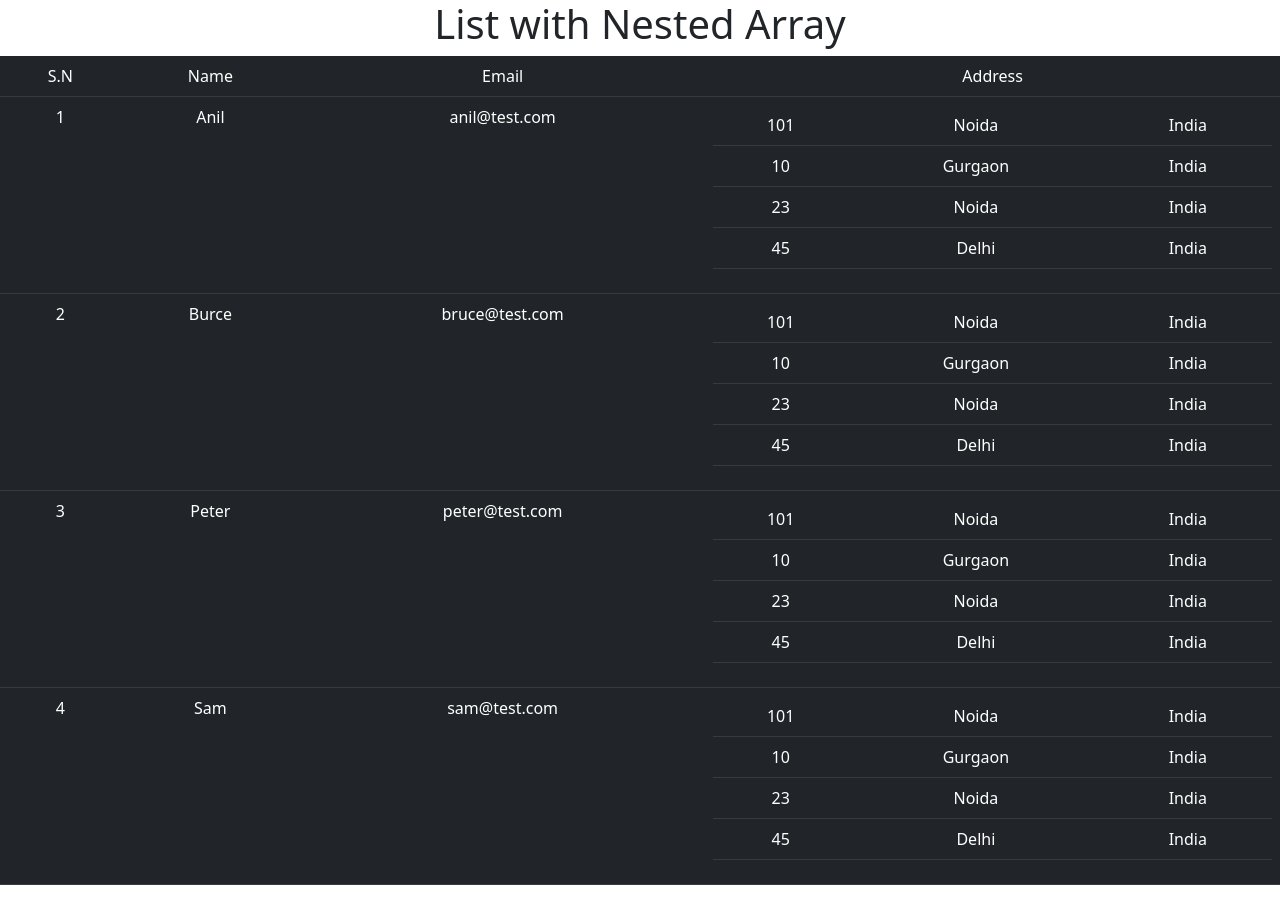
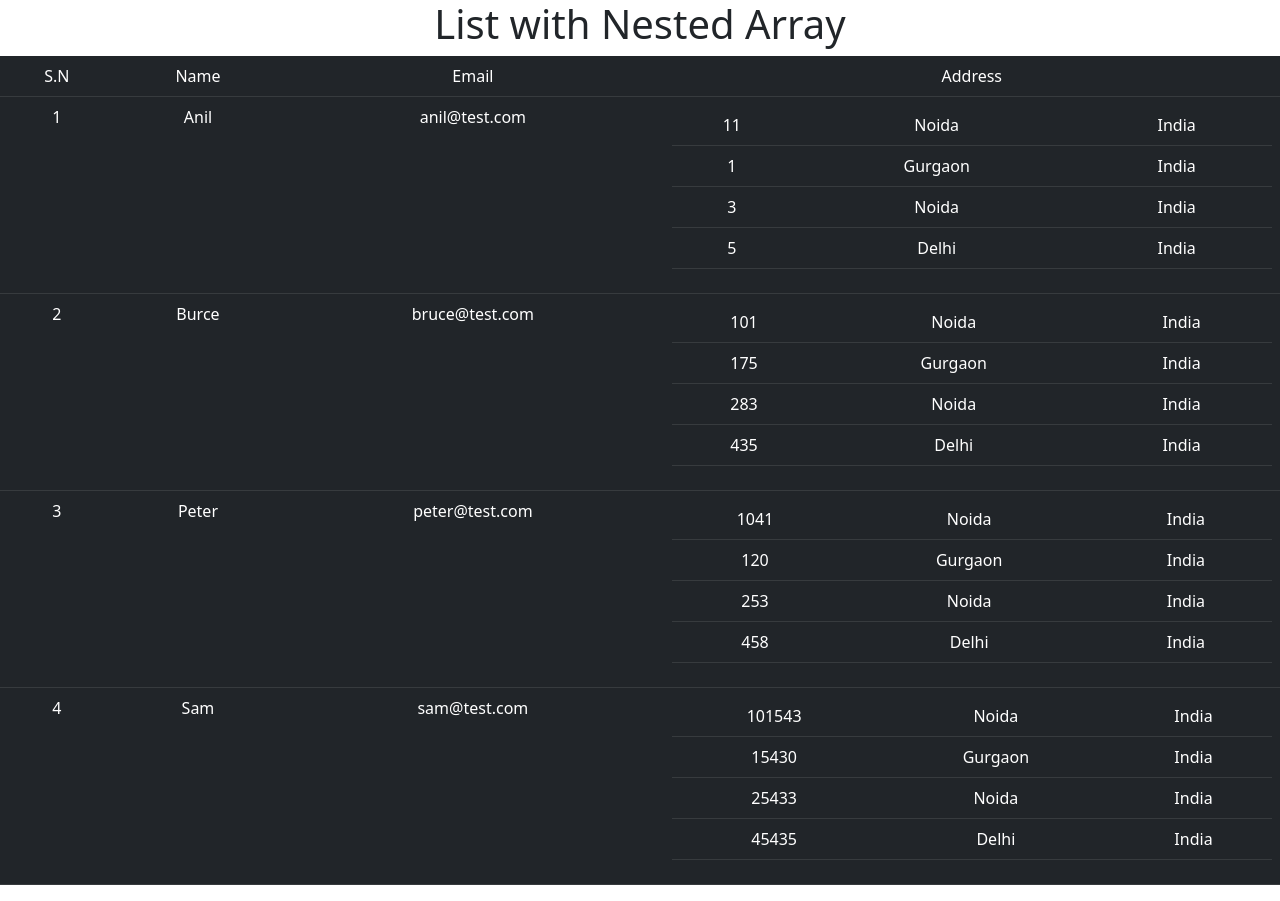
Before and after one commit to Nitish8800/React-Practice-Tutorial, a React (Create React App) app in the folder react_tutorial_3_state-fun/: page / in a window 1280 px wide. Built offline with nearby package versions, Linux system fonts and the light colour scheme.

Commit message:
React tutorial in Hindi #35 Nested List in ReactJs

```diff
--- a/react_tutorial_3_state-fun/src/App.js
+++ b/react_tutorial_3_state-fun/src/App.js
@@ -573,10 +573,10 @@ function App() {
       name: "Anil",
       email: "anil@test.com",
       address: [
-        { hm: "101", city: "Noida", country: "India" },
-        { hm: "10", city: "Gurgaon", country: "India" },
-        { hm: "23", city: "Noida", country: "India" },
-        { hm: "45", city: "Delhi", country: "India" },
+        { hm: "11", city: "Noida", country: "India" },
+        { hm: "1", city: "Gurgaon", country: "India" },
+        { hm: "3", city: "Noida", country: "India" },
+        { hm: "5", city: "Delhi", country: "India" },
       ],
     },
     {
@@ -584,29 +584,29 @@ function App() {
       email: "bruce@test.com",
       address: [
         { hm: "101", city: "Noida", country: "India" },
-        { hm: "10", city: "Gurgaon", country: "India" },
-        { hm: "23", city: "Noida", country: "India" },
-        { hm: "45", city: "Delhi", country: "India" },
+        { hm: "175", city: "Gurgaon", country: "India" },
+        { hm: "283", city: "Noida", country: "India" },
+        { hm: "435", city: "Delhi", country: "India" },
       ],
     },
     {
       name: "Peter",
       email: "peter@test.com",
       address: [
-        { hm: "101", city: "Noida", country: "India" },
-        { hm: "10", city: "Gurgaon", country: "India" },
-        { hm: "23", city: "Noida", country: "India" },
-        { hm: "45", city: "Delhi", country: "India" },
+        { hm: "1041", city: "Noida", country: "India" },
+        { hm: "120", city: "Gurgaon", country: "India" },
+        { hm: "253", city: "Noida", country: "India" },
+        { hm: "458", city: "Delhi", country: "India" },
       ],
     },
     {
       name: "Sam",
       email: "sam@test.com",
       address: [
-        { hm: "101", city: "Noida", country: "India" },
-        { hm: "10", city: "Gurgaon", country: "India" },
-        { hm: "23", city: "Noida", country: "India" },
-        { hm: "45", city: "Delhi", country: "India" },
+        { hm: "101543", city: "Noida", country: "India" },
+        { hm: "15430", city: "Gurgaon", country: "India" },
+        { hm: "25433", city: "Noida", country: "India" },
+        { hm: "45435", city: "Delhi", country: "India" },
       ],
     },
   ];
```
